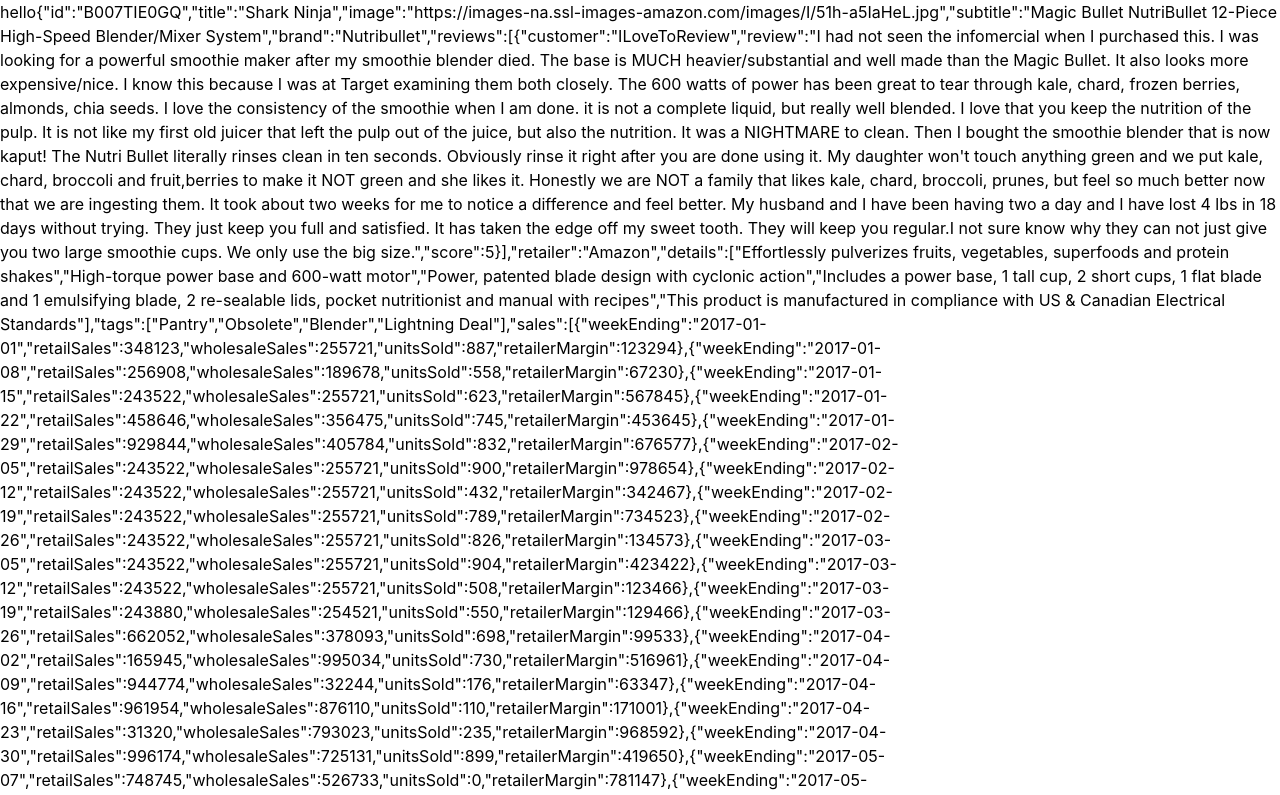
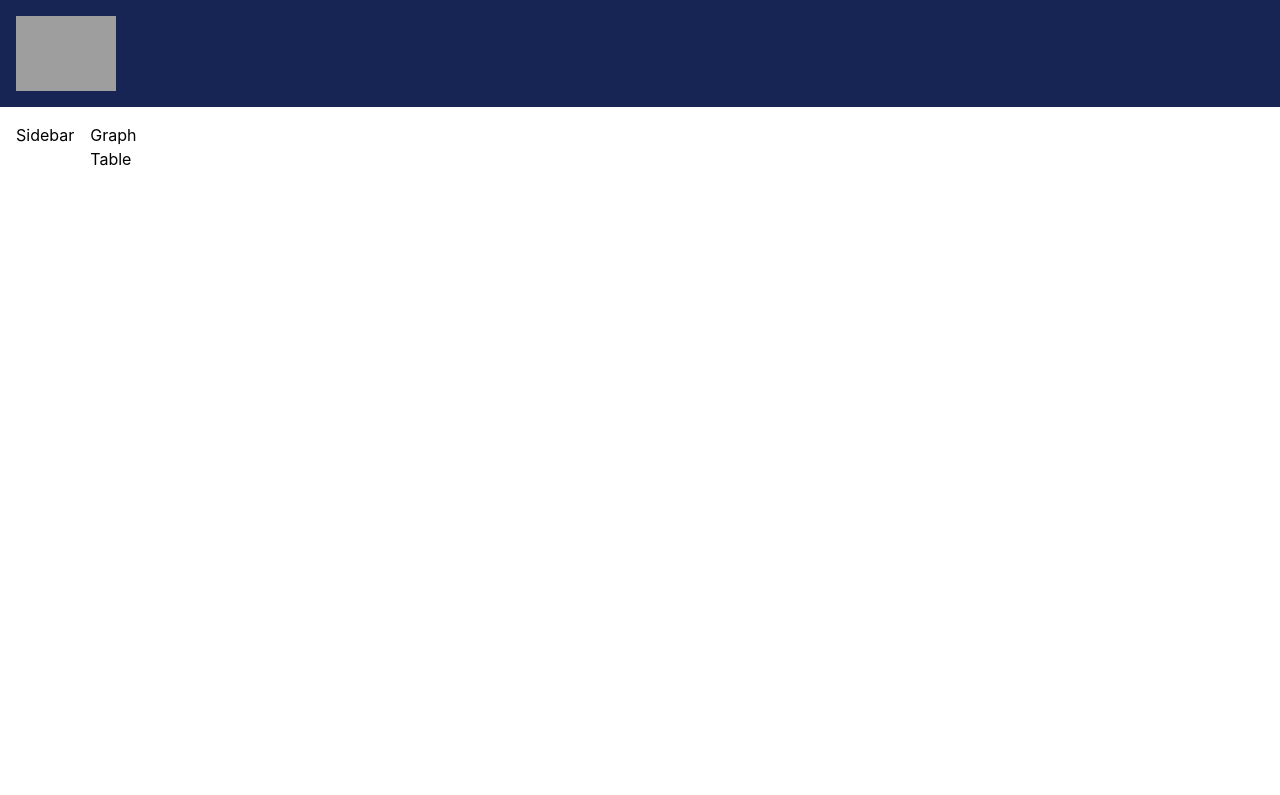
Before and after one commit to mattpotato/react-redux-challenge, a React (Create React App) app: page / in a window 1280 px wide. Shown: the top 795 px of the page. Built offline with nearby package versions, Linux system fonts and the light colour scheme; grey boxes are pictures that could not be loaded.

Commit message:
setup ui skeleton

```diff
--- a/package.json
+++ b/package.json
@@ -41,5 +41,8 @@
       "last 1 firefox version",
       "last 1 safari version"
     ]
+  },
+  "devDependencies": {
+    "tailwindcss": "^3.3.5"
   }
 }
--- a/src/App.tsx
+++ b/src/App.tsx
@@ -1,4 +1,4 @@
-import { useDispatch, useSelector } from 'react-redux';
+import { useSelector } from 'react-redux';
 import { useEffect } from 'react';
 import { fetchProductData } from './redux/productReducer';
 import { RootState, useAppDispatch } from './redux/store';
@@ -14,8 +14,16 @@
 
   return (
     <div>
-      hello
-      {JSON.stringify(currentProduct)}
+      <div className="flex p-4 bg-blue-950">
+        <img src="/stackline_logo.svg" alt="stackline logo" width={100}/>
+      </div>
+      <div className="flex p-4 gap-4">
+        <div>Sidebar</div>
+        <div className="w-full">
+          <div>Graph</div>
+          <div>Table</div>
+        </div>
+      </div>
     </div>
   );
 }
--- a/tailwind.config.js
+++ b/tailwind.config.js
@@ -1,6 +1,8 @@
 /** @type {import('tailwindcss').Config} */
 module.exports = {
-  content: ["./src/**/*.{tsx}"],
+  content: [
+    "./src/**/*.{js,jsx,ts,tsx}",
+  ],
   theme: {
     extend: {},
   },
```
Also changed, not shown: 1 other file (tests, documents, lock files or other folders).
